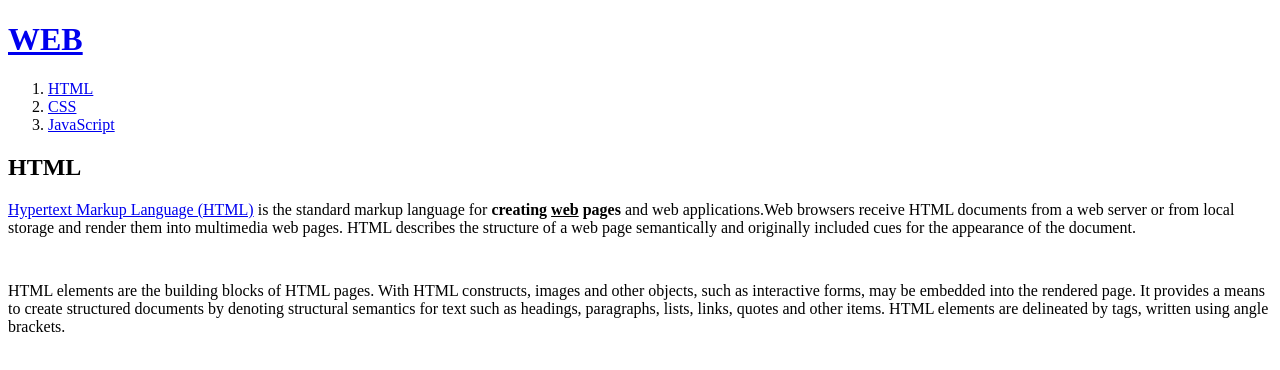
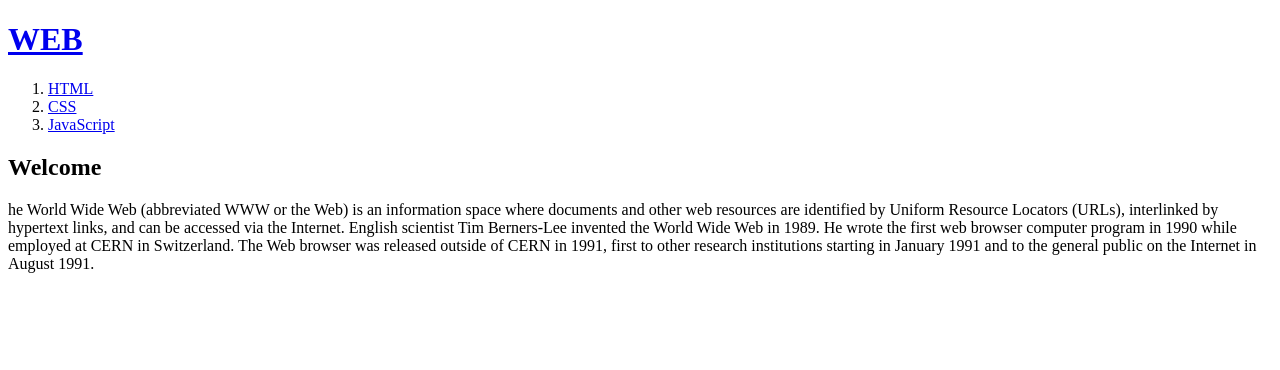
Before and after one commit to JooYoung2274/web1, a plain HTML site: page index.html in a window 1280 px wide. Drawn offline with Linux system fonts and the light colour scheme.

Commit message:
20210708 home
20210708 home

```diff
--- a/index.html
+++ b/index.html
@@ -1,26 +1,24 @@
 <!doctype html>
 <html>
 <head>
-  <title>WEB1 - HTML</title>
+  <title>WEB1 - WEB</title>
   <meta charset="utf-8">
+  <link rel="stylesheet" href="style.css">
 </head>
 <body>
   <h1><a href="index.html">WEB</a></h1>
+  <div id="grid">
     <ol>
       <li><a href="1.html">HTML</a></li>
       <li><a href="2.html">CSS</a></li>
       <li><a href="3.html">JavaScript</a></li>
     </ol>
-
-<h2>HTML</h2>
-
-<p><a href="https://www.w3.org/TR/html5/" target="_blank" title="html5 specification">
-Hypertext Markup Language (HTML)</a> is the standard markup language for <strong>creating <u>web</u> pages</strong> and web applications.Web browsers receive HTML documents from a web server or from local storage and render them into multimedia web pages. HTML describes the structure of a web page semantically and originally included cues for the appearance of the document.
-
-</P>
-
-<p style="margin-top:45px;">
-HTML elements are the building blocks of HTML pages. With HTML constructs, images and other objects, such as interactive forms, may be embedded into the rendered page. It provides a means to create structured documents by denoting structural semantics for text such as headings, paragraphs, lists, links, quotes and other items. HTML elements are delineated by tags, written using angle brackets.
+    <div id="article">
+      <h2>Welcome</h2>
+      <p>
+      he World Wide Web (abbreviated WWW or the Web) is an information space where documents and other web resources are identified by Uniform Resource Locators (URLs), interlinked by hypertext links, and can be accessed via the Internet. English scientist Tim Berners-Lee invented the World Wide Web in 1989. He wrote the first web browser computer program in 1990 while employed at CERN in Switzerland. The Web browser was released outside of CERN in 1991, first to other research institutions starting in January 1991 and to the general public on the Internet in August 1991.
       </p>
+    </div>
+  </div>
 </body>
 </html>
```
Lines whose indentation alone changed are shown as unchanged.
